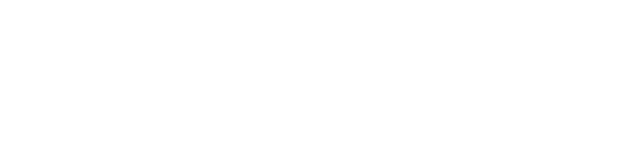
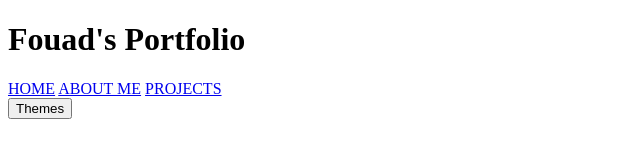
Before and after one commit to FouadKazem/Fouad-s-Portfolio, a plain HTML site: page html/index.html in a window 1280 px wide. Shown: the whole page, without its empty margins (0-640 px from the left). Drawn offline with Linux system fonts and the light colour scheme.

Commit message:
Modified index.html header tag
Built the base structure of index.html header tag, Added the navigation bar structure

```diff
--- a/html/index.html
+++ b/html/index.html
@@ -11,6 +11,27 @@
     </head>
     <body>
         <header>
+            <div class="desktop-header">
+                <h1 class="website-title">Fouad's Portfolio</h1>
+                <div class="navi-bar">
+                    <a href="index.html">HOME</a>
+                    <a href="about-me.html">ABOUT ME</a>
+                    <a href="projects.html">PROJECTS</a>
+                </div>
+                <button class="themes-btn">Themes</button>
+            </div>
+            <div class="mobile-header" style="display: none;">
+                <div class="navi-menu">
+                    <button class="navi-menu-btn">NAVIGATION MENU</button>
+                    <div class="navi-menu-content">
+                        <a href="index.html">HOME</a>
+                        <a href="about-me.html">ABOUT ME</a>
+                        <a href="projects.html">PROJECTS</a>
+                    </div>
+                </div>
+                <h1 class="website-title">Fouad's Portfolio</h1>
+                <button class="themes-btn">Themes</button>
+            </div>
         </header>
         <main>
         </main>
```
